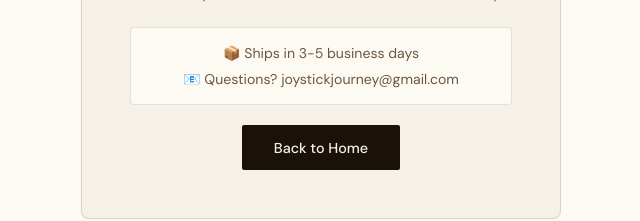
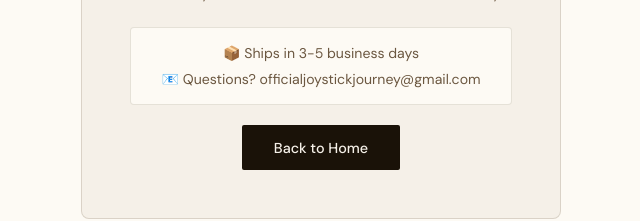
Before and after one commit to arhanlev/joystick-journey-public, a Next.js app: page /success in a window 1280 px wide. Shown: the part 415-636 px from the top of the page, without its empty margins (319-959 px from the left). Built offline with nearby package versions, Linux system fonts and the light colour scheme; a web font is replaced by a local one.

Commit message:
edited email on success page

```diff
--- a/app/success/page.js
+++ b/app/success/page.js
@@ -12,7 +12,7 @@ export default function SuccessPage() {
         </p>
         <div className={styles.info}>
           <p>📦 Ships in 3-5 business days</p>
-          <p>📧 Questions? joystickjourney@gmail.com</p>
+          <p>📧 Questions? officialjoystickjourney@gmail.com</p>
         </div>
         <Link href="/" className={styles.btn}>Back to Home</Link>
       </div>
```
